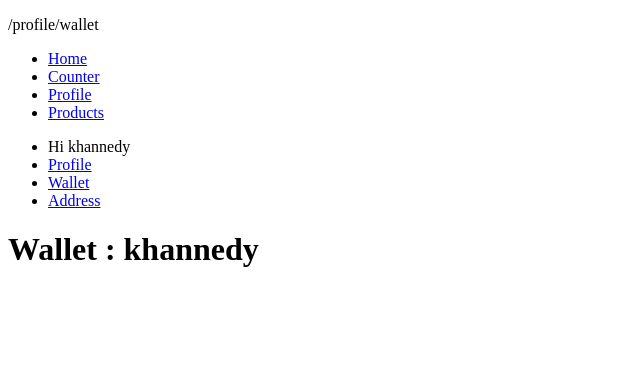
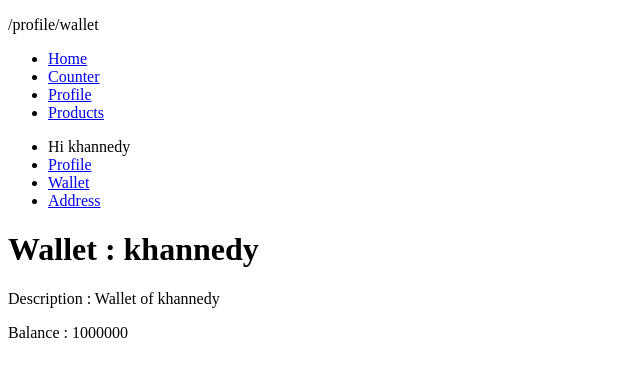
Before and after one commit to thearifism/belajar-svelte-kit, a SvelteKit app: page /profile/wallet in a window 1280 px wide. Shown: the top 376 px of the page, without its empty margins (0-640 px from the left). Built offline with nearby package versions, Linux system fonts and the light colour scheme.

Commit message:
Add wallet data fetching and display to profile page
Introduce a `load` function in `+page.js` to fetch wallet data, including the user description and balance. Update `+page.svelte` to display the wallet description and balance dynamically.

```diff
--- /dev/null
+++ b/src/routes/profile/wallet/+page.js
@@ -0,0 +1,8 @@
+export async function load({ parent }) {
+  const data = await parent();
+
+  return {
+    description: `Wallet of ${data.user}`,
+    balance: 1000000,
+  }
+}
--- a/src/routes/profile/wallet/+page.svelte
+++ b/src/routes/profile/wallet/+page.svelte
@@ -3,3 +3,6 @@
 </script>
 
 <h1>Wallet : {data.user}</h1>
+
+<p>Description : {data.description}</p>
+<p>Balance : {data.balance}</p>
```
